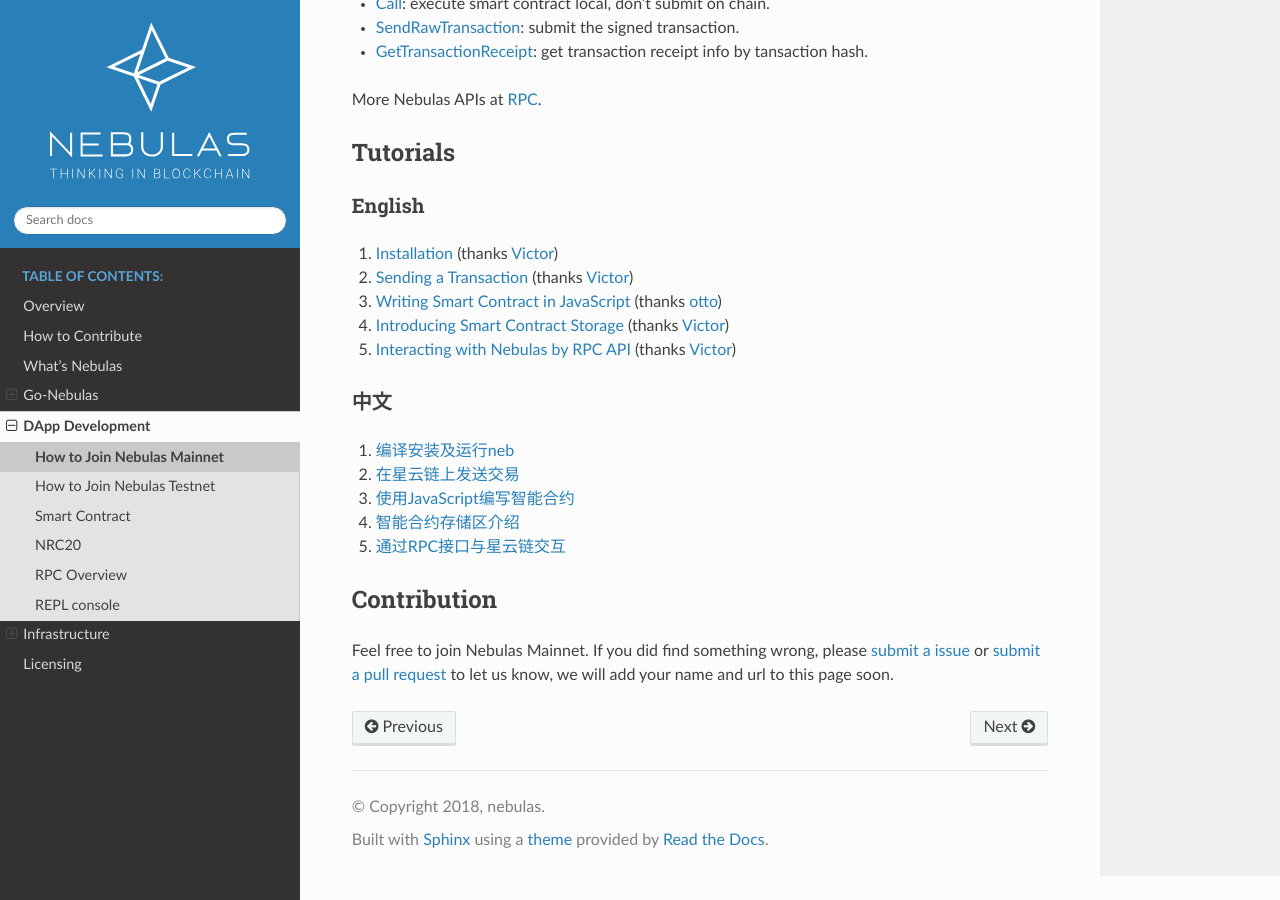
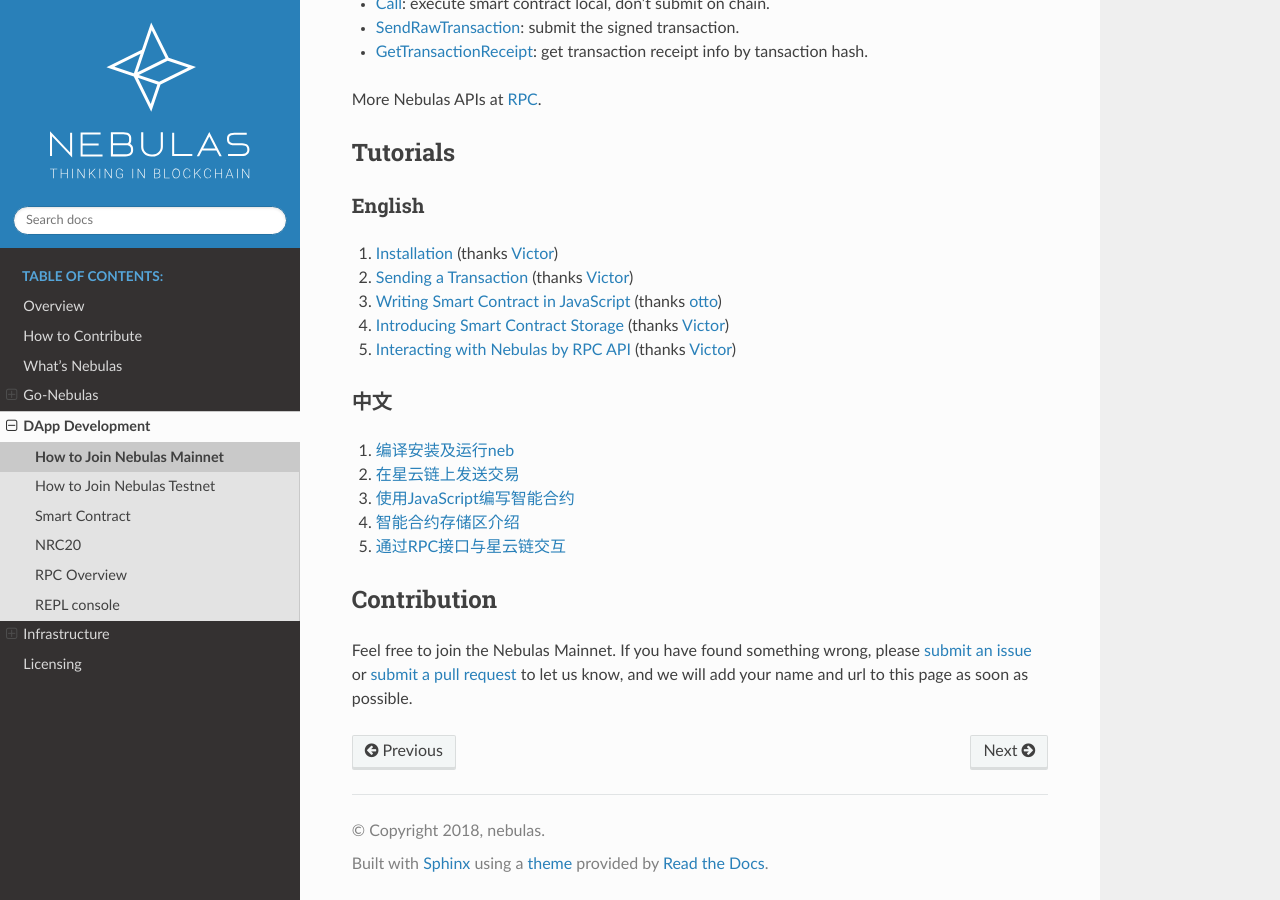
Before and after one commit to nebulasio/nebdocs, a Sphinx documentation site: the page built from docs/dapp-development/mainnet.md, in a window 1280 px wide and 900 px high, scrolled down 1135 px. Built offline with Sphinx 7.4.7 and the Read the Docs theme 2.0.0, drawn with Linux system fonts in a browser that asks for light colours.

Commit message:
Update mainnet.md

```diff
--- a/docs/dapp-development/mainnet.md
+++ b/docs/dapp-development/mainnet.md
@@ -70,4 +70,4 @@
 
 ## Contribution
 
-Feel free to join Nebulas Mainnet. If you did find something wrong, please [submit a issue](https://github.com/nebulasio/go-nebulas/issues/new) or [submit a pull request](https://github.com/nebulasio/go-nebulas/pulls) to let us know, we will add your name and url to this page soon.
+Feel free to join the Nebulas Mainnet. If you have found something wrong, please [submit an issue](https://github.com/nebulasio/go-nebulas/issues/new) or [submit a pull request](https://github.com/nebulasio/go-nebulas/pulls) to let us know, and we will add your name and url to this page as soon as possible.
```
